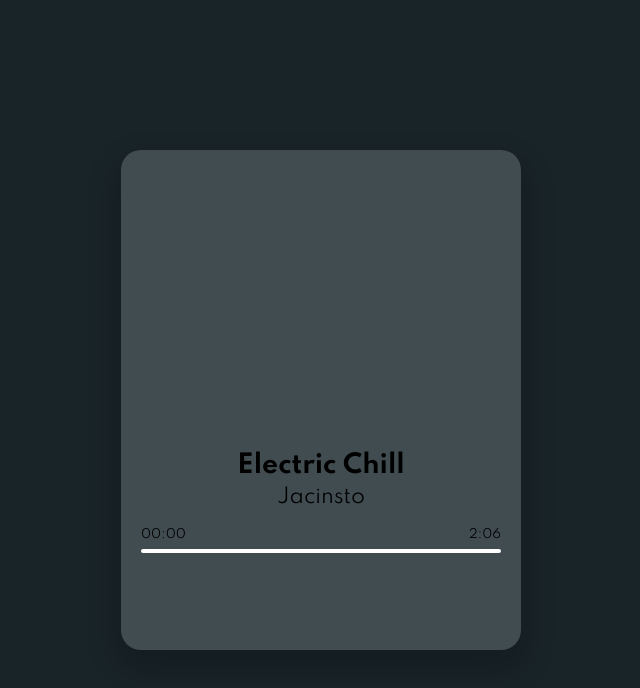
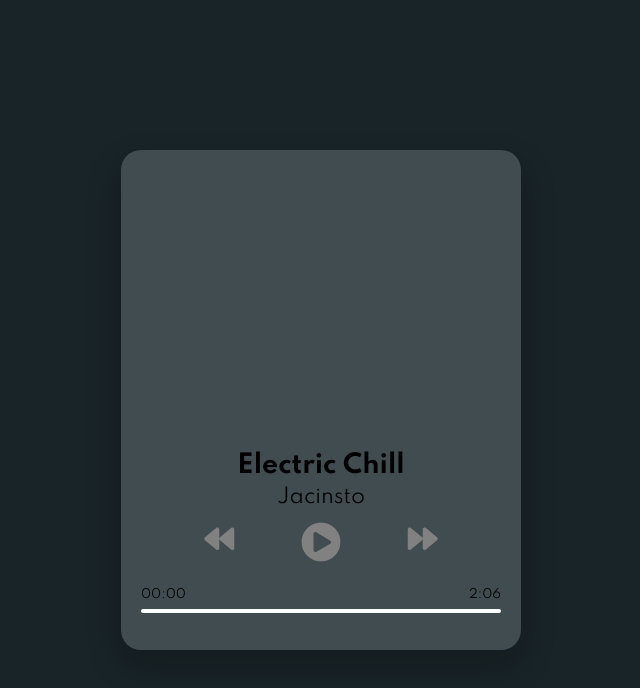
Before and after one commit to flowbartek93/react-music-app, a React app: page / in a window 1280 px wide. Shown: the top 688 px of the page, without its empty margins (319-959 px from the left). Built offline with nearby package versions, Linux system fonts and the light colour scheme.

Commit message:
buttons are functional now

```diff
--- /dev/null
+++ b/App/components/Audio.js
@@ -0,0 +1,21 @@
+import React, { useEffect, useRef } from "react";
+import track1 from "../../src/hiphop/Bonkers-Club.mp3";
+import track2 from "../../src/hiphop/Dylan-Sitts.mp3";
+
+//tracks
+
+import Controls from "./Controls";
+
+const Audio = () => {
+  const songList = [track1, track2];
+  const musicPlayer = useRef(null);
+
+  return (
+    <>
+      <Controls player={musicPlayer} list={songList} />
+      <audio className="music" ref={musicPlayer}></audio>
+    </>
+  );
+};
+
+export default Audio;
--- a/App/components/Controls.js
+++ b/App/components/Controls.js
@@ -1,11 +1,39 @@
-import React from "react";
+import React, { useEffect, useState } from "react";
 
-const Controls = () => {
+const Controls = ({ player, list }) => {
+  const [isPlaying, setIsPlaying] = useState(false);
+  const [currentSong, setCurrentSong] = useState(0);
+
+  const playMusic = () => {
+    if (isPlaying) {
+      player.current.pause();
+      setIsPlaying(false);
+    } else {
+      setIsPlaying(true);
+      player.current.play();
+    }
+  };
+
+  useEffect(() => {
+    if (currentSong > list.length - 1) {
+      setCurrentSong(0);
+    }
+
+    if (currentSong < 0) {
+      setCurrentSong(list.length - 1);
+    }
+
+    player.current.src = list[currentSong];
+    if (isPlaying) {
+      player.current.play();
+    }
+  }, [currentSong]);
+
   return (
     <div className="player-controls">
-      <i className="fas fa-backward" id="prev" title="Previous"></i>
-      <i className="fas fa-play-circle main-button" id="play" title="Play"></i>
-      <i className="fas fa-forward" id="next" title="Previous"></i>
+      <i className="fas fa-backward" onClick={() => setCurrentSong(prev => prev - 1)} id="prev" title="Previous"></i>
+      <i className={`fas fa-${isPlaying ? "pause" : "play"}-circle main-button`} onClick={playMusic} id="play" title="Play"></i>
+      <i className="fas fa-forward" id="next" onClick={() => setCurrentSong(prev => prev + 1)} title="Previous"></i>
     </div>
   );
 };
--- a/App/components/Player.js
+++ b/App/components/Player.js
@@ -1,8 +1,7 @@
 import React, { useEffect } from "react";
 
-import Controls from "./Controls";
 import Progress from "./Progress";
-
+import Audio from "./Audio";
 const Player = () => {
   return (
     <div className="player-container">
@@ -10,7 +9,7 @@ const Player = () => {
       <h2 id="title">Electric Chill</h2>
       <h3 id="artist">Jacinsto</h3>
 
-      <Controls />
+      <Audio />
       <Progress />
     </div>
   );
--- a/App/index.html
+++ b/App/index.html
@@ -4,10 +4,9 @@
     <meta http-equiv="X-UA-Compatible" content="IE=edge" />
     <meta name="viewport" content="width=device-width, initial-scale=1.0" />
     <title>React music player</title>
+    <link rel="stylesheet" href="https://cdnjs.cloudflare.com/ajax/libs/font-awesome/5.15.3/css/all.min.css" />
   </head>
   <body>
     <div id="app"></div>
-
-    <script src="bundled.js"></script>
   </body>
 </html>
--- a/App/style.css
+++ b/App/style.css
@@ -32,6 +32,7 @@ body {
   position: relative;
   top: -50px;
   left: 50px;
+  cursor: pointer;
 }
 
 .img-container img {
@@ -83,16 +84,17 @@ h3 {
 
 /* Controls */
 .player-controls {
-  position: relative;
-  top: -15px;
-  left: 120px;
-  width: 200px;
+  display: flex;
+  width: 300px;
+  margin: 0 auto;
+  justify-content: space-around;
+  align-items: center;
+  padding: 10px 0;
 }
 
 .fas {
   font-size: 30px;
   color: rgb(129, 129, 129);
-  margin-right: 30px;
   user-select: none;
   cursor: pointer;
 }
--- a/webpack.config.js
+++ b/webpack.config.js
@@ -32,9 +32,14 @@ config = {
         use: {
           loader: "babel-loader",
           options: {
-            presets: ["@babel/preset-env", "@babel/preset-react"]
+            presets: ["@babel/preset-react", ["@babel/preset-env", { targets: { node: "12" } }]]
           }
         }
+      },
+
+      {
+        test: /\.mp3$/,
+        loader: "file-loader"
       }
     ]
   },
```
Also changed, not shown: package.json (+13 -11 lines), 2 other files (tests, documents, lock files or other folders).
